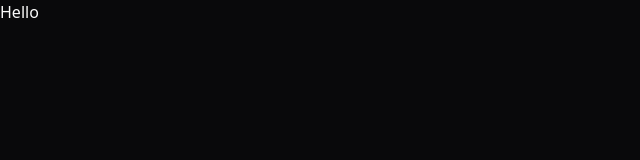
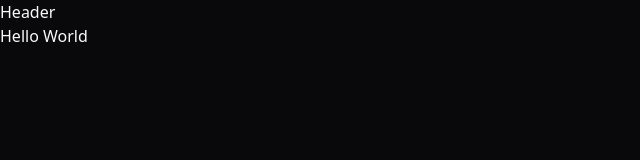
Before and after one commit to dhidekim/Projeto-e-commerce, a Next.js app: page / in a window 1280 px wide. Shown: the top 160 px of the page, without its empty margins (0-640 px from the left). Built offline with nearby package versions, Linux system fonts and the light colour scheme.

Commit message:
Projeto de e-commerce - Criando layout da aplicação

```diff
--- /dev/null
+++ b/src/app/(store)/(home)/loading.tsx
@@ -0,0 +1,3 @@
+export default function HomeLoading() {
+  return <p>Carregando...</p>
+}
--- /dev/null
+++ b/src/app/(store)/(home)/page.tsx
@@ -0,0 +1,5 @@
+export default async function Home() {
+  await new Promise((resolve) => setTimeout(resolve, 2000))
+
+  return <h1>Hello World</h1>
+}
--- /dev/null
+++ b/src/app/(store)/layout.tsx
@@ -0,0 +1,11 @@
+import { Header } from '@/components/header'
+import { ReactNode } from 'react'
+
+export default function StoreLayout({ children }: { children: ReactNode }) {
+  return (
+    <div>
+      <Header />
+      {children}
+    </div>
+  )
+}
--- /dev/null
+++ b/src/app/(store)/search/loading.tsx
@@ -0,0 +1,3 @@
+export default function SearchLoading() {
+  return <p>Carregando busca...</p>
+}
--- /dev/null
+++ b/src/app/(store)/search/page.tsx
@@ -0,0 +1,5 @@
+export default async function Search() {
+  await new Promise((resolve) => setTimeout(resolve, 2000))
+
+  return <h1>Hello World</h1>
+}
--- a/src/app/page.tsx
+++ /dev/null
@@ -1,7 +0,0 @@
-export default async function Home() {
-  return (
-    <div>
-      <h1>Hello</h1>
-    </div>
-  )
-}
--- /dev/null
+++ b/src/components/header.tsx
@@ -0,0 +1,3 @@
+export function Header() {
+  return <div>Header</div>
+}
```
Also changed, not shown: src/app/search/page.tsx (deleted).
